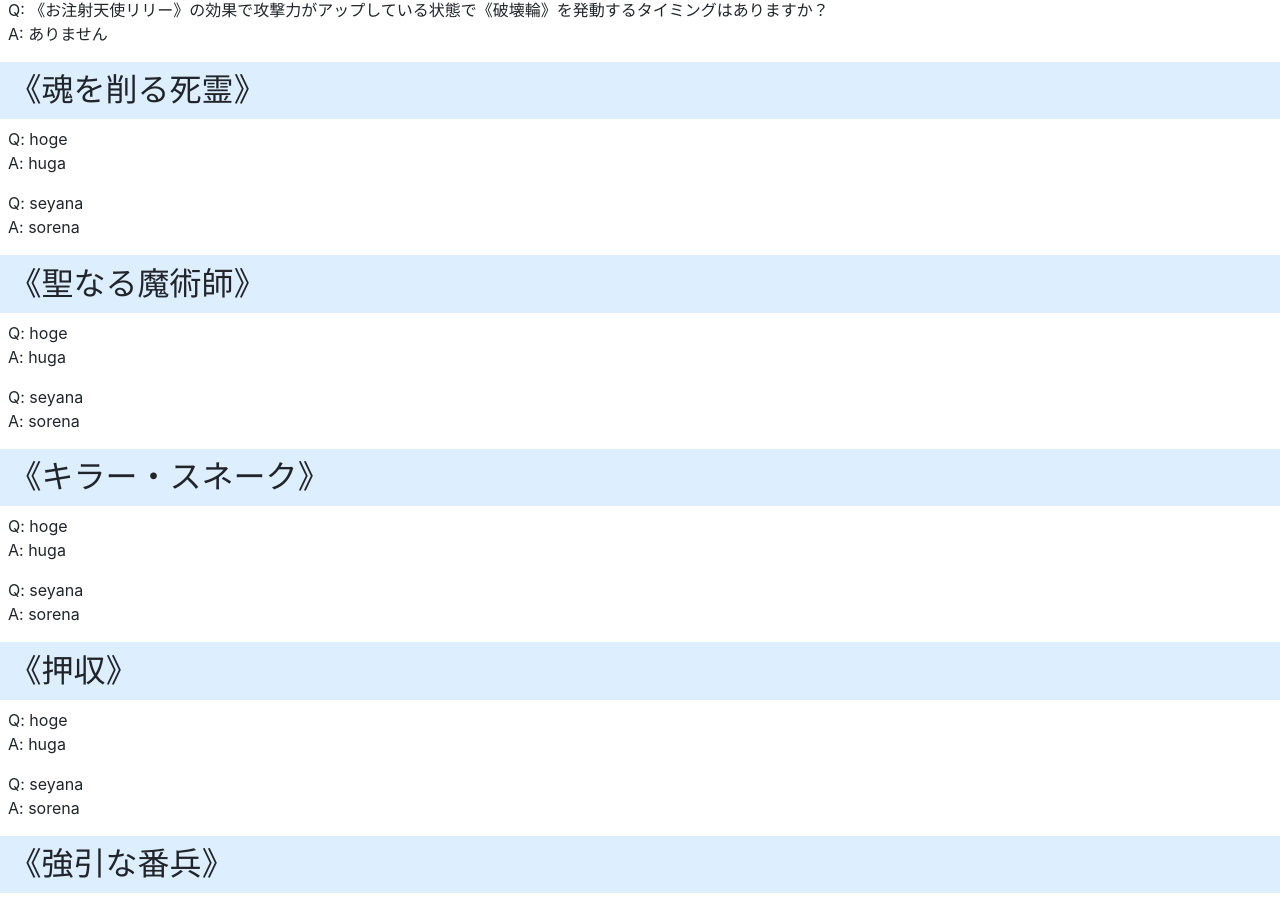
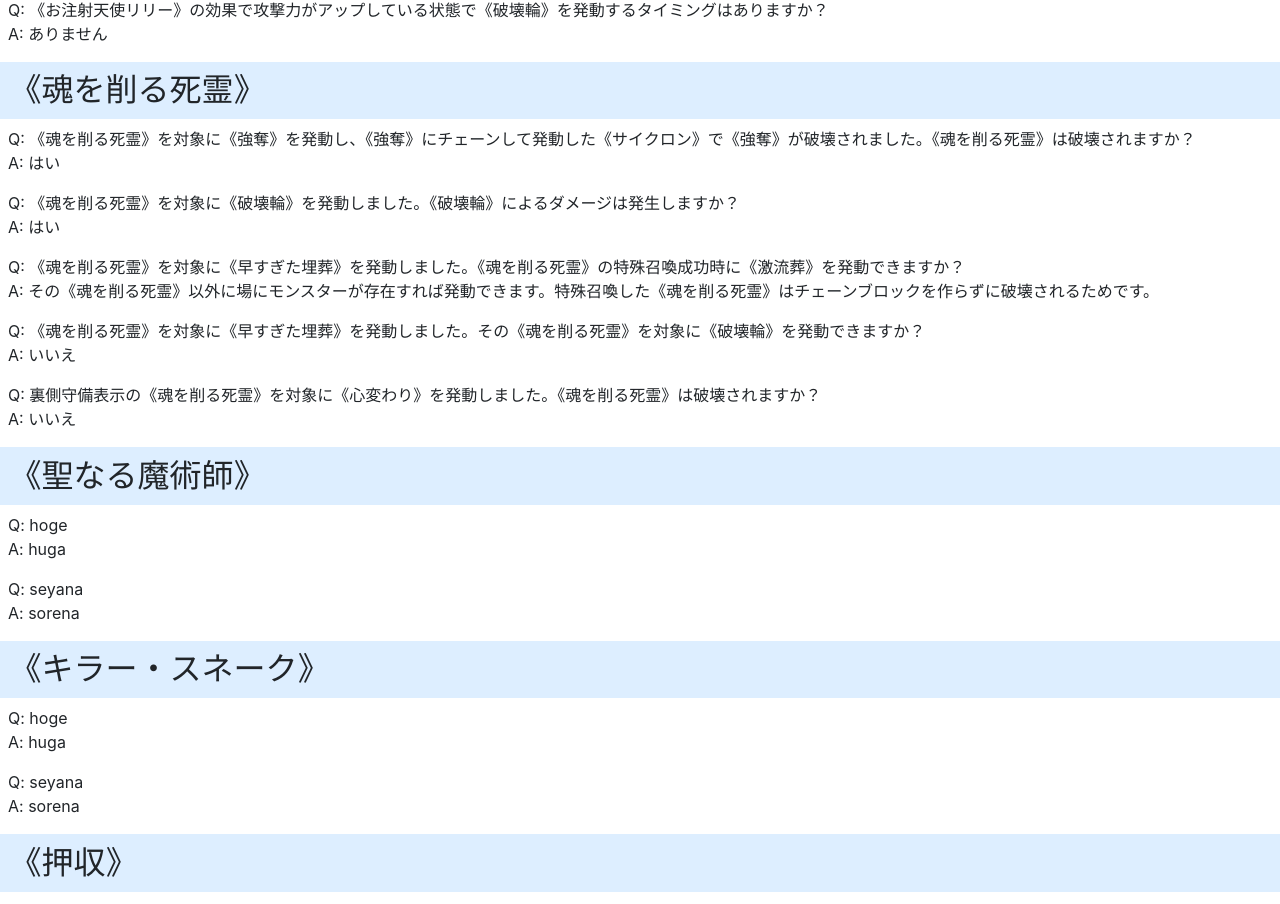
Before and after one commit to wotsushi/y-gateball, a React (Create React App) app: page /faq in a window 1280 px wide. Shown: the part 3015-3919 px from the top of the page. Built offline with nearby package versions, Linux system fonts and the light colour scheme; what react-hooks-global-state would draw is missing.

Commit message:
魂を削る死霊のFAQ追加
ISSUE: #31

```diff
--- a/src/FAQ.tsx
+++ b/src/FAQ.tsx
@@ -186,8 +186,26 @@ const faqs: FAQ[] = [
   {
     name: "魂を削る死霊",
     qas: [
-      ["hoge", "huga"],
-      ["seyana", "sorena"],
+      [
+        "《魂を削る死霊》を対象に《強奪》を発動し、《強奪》にチェーンして発動した《サイクロン》で《強奪》が破壊されました。《魂を削る死霊》は破壊されますか？",
+        "はい",
+      ],
+      [
+        "《魂を削る死霊》を対象に《破壊輪》を発動しました。《破壊輪》によるダメージは発生しますか？",
+        "はい",
+      ],
+      [
+        "《魂を削る死霊》を対象に《早すぎた埋葬》を発動しました。《魂を削る死霊》の特殊召喚成功時に《激流葬》を発動できますか？",
+        "その《魂を削る死霊》以外に場にモンスターが存在すれば発動できます。特殊召喚した《魂を削る死霊》はチェーンブロックを作らずに破壊されるためです。",
+      ],
+      [
+        "《魂を削る死霊》を対象に《早すぎた埋葬》を発動しました。その《魂を削る死霊》を対象に《破壊輪》を発動できますか？",
+        "いいえ",
+      ],
+      [
+        "裏側守備表示の《魂を削る死霊》を対象に《心変わり》を発動しました。《魂を削る死霊》は破壊されますか？",
+        "いいえ",
+      ],
     ],
   },
   {
```
